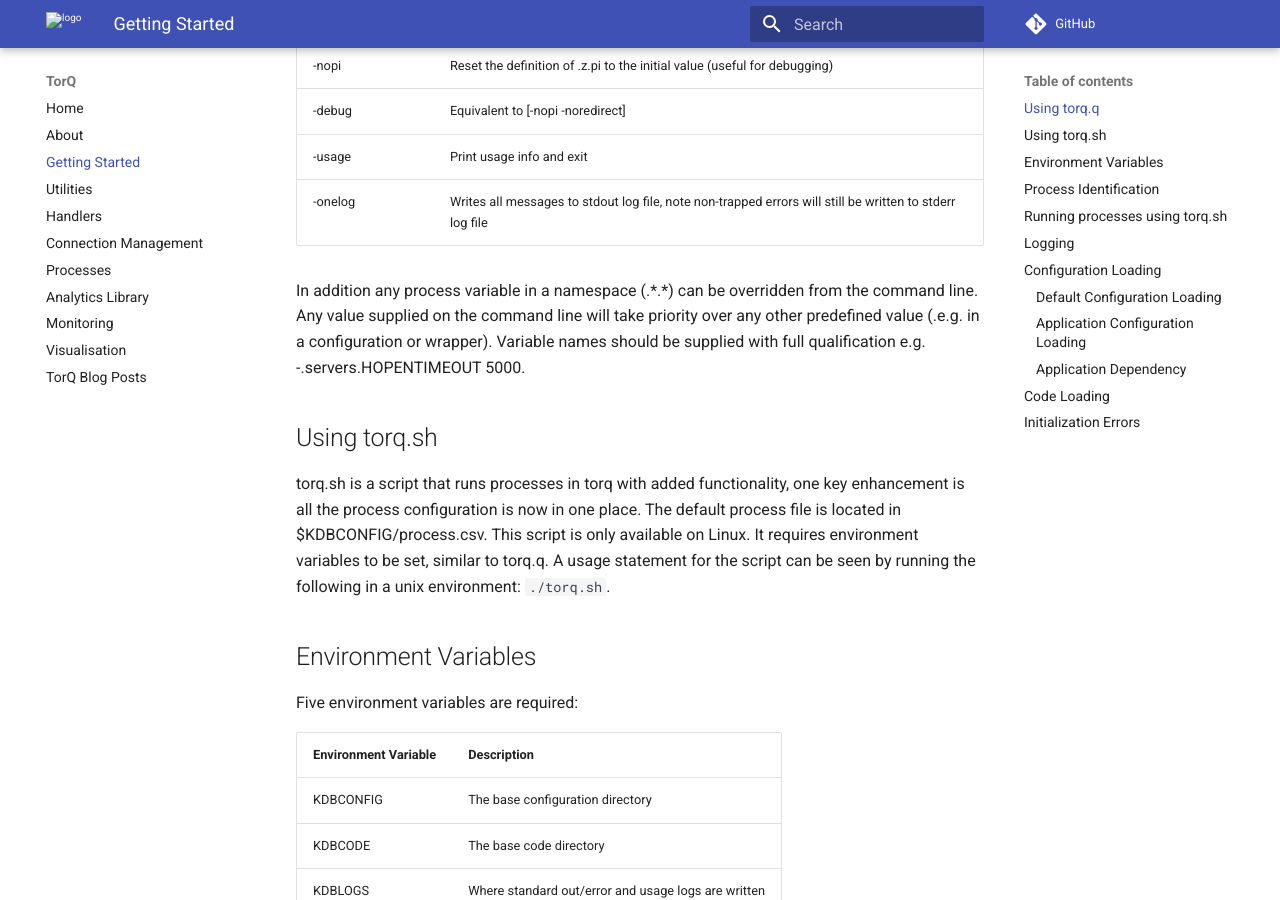
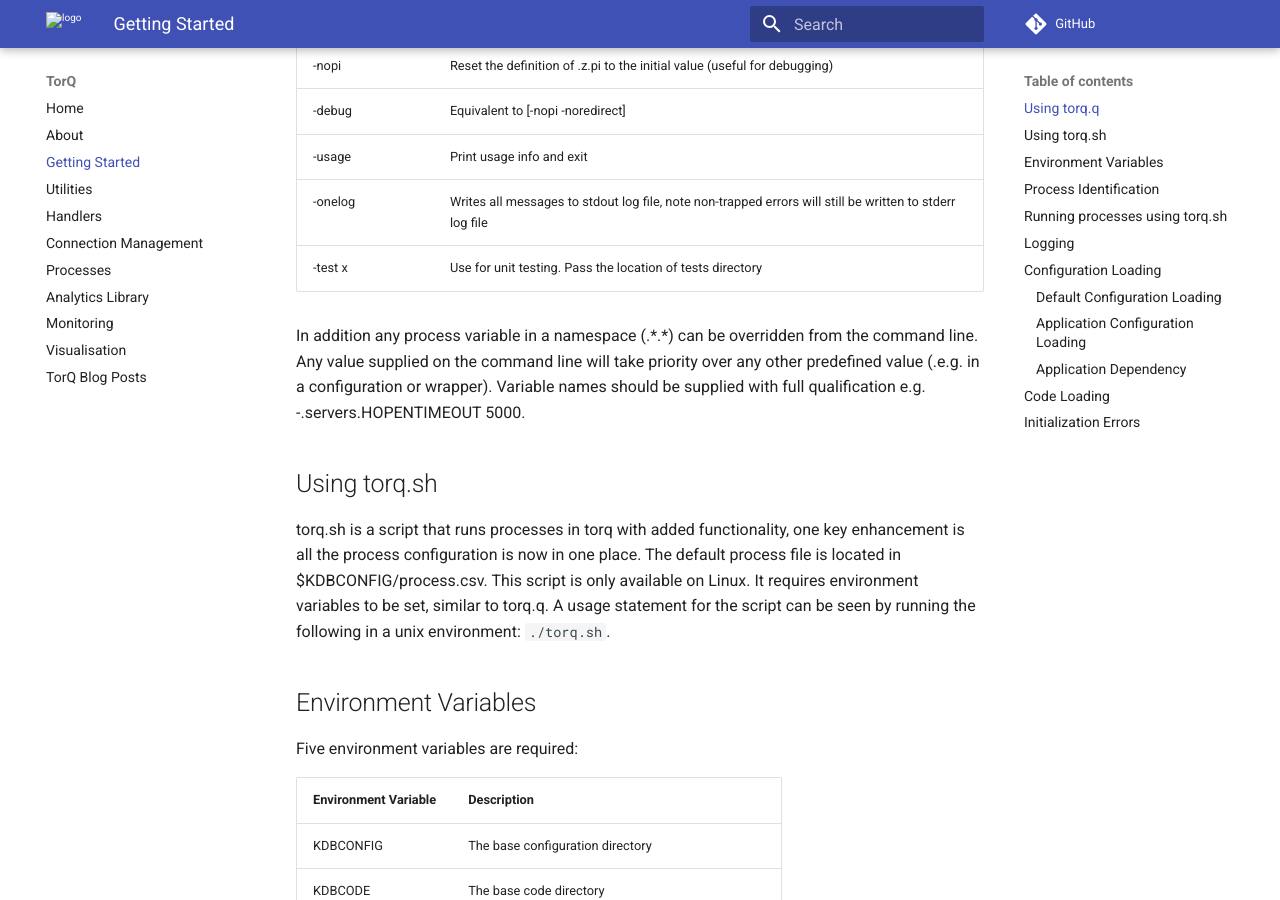
Before and after one commit to DataIntellectTech/TorQ, an MkDocs documentation site: the page built from docs/gettingstarted.md, in a window 1280 px wide and 900 px high, scrolled down 2135 px. Built offline with MkDocs 1.6.1 and Material for MkDocs 9.7.7, drawn with Linux system fonts in a browser that asks for light colours; comment, search, counter and statistics services are not loaded; old or Windows-style settings are respelled for this version of MkDocs.

Commit message:
Add description of test flag

```diff
--- a/docs/gettingstarted.md
+++ b/docs/gettingstarted.md
@@ -88,6 +88,7 @@
   |-debug                    |Equivalent to \[-nopi -noredirect\]|
   |-usage                    |Print usage info and exit|
   |-onelog                   |Writes all messages to stdout log file, note non-trapped errors will still be written to stderr log file|
+  |-test x                   |Use for unit testing. Pass the location of tests directory|
 
 
 In addition any process variable in a namespace (.\*.\*) can be
```
